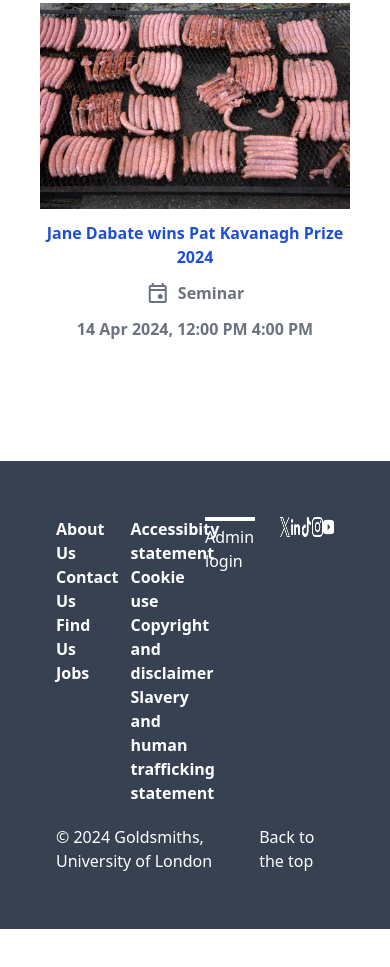
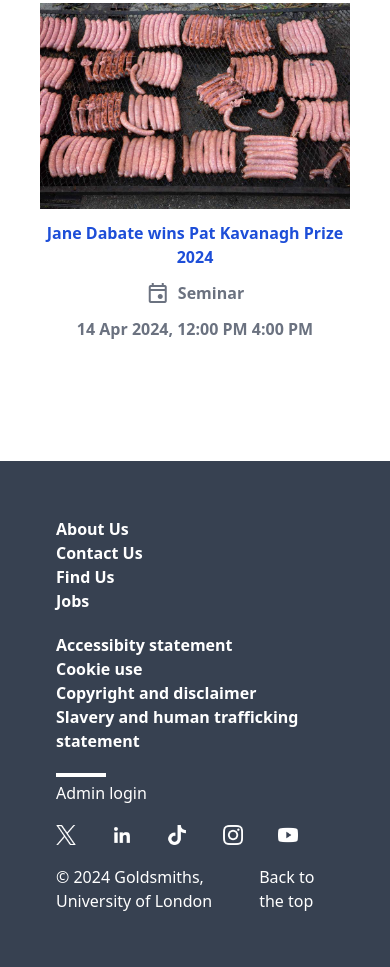
Before and after one commit to KevinRebakure/The-Gym-Cloning-3-Gold.ac.uk, a website: page src/index.html in a window 390 px wide. Shown: the part 3801-4768 px from the top of the page. Before the commit the page ends 4730 px from the top, so only its background shows below. Drawn offline with nearby package versions, Linux system fonts and the light colour scheme.

Commit message:
footer respomsive
The whole website is responsive. Desktop and mobile. There are a lot flaws though and bad fixes.

```diff
--- a/src/index.html
+++ b/src/index.html
@@ -423,7 +423,7 @@
         </article>
       </section>
       <!-- footer  -->
-      <footer class="bg-gray-700 text-white p-14 grid grid-cols-4 gap-5">
+      <footer class="bg-gray-700 text-white p-14 grid sm:grid-cols-2 lg:grid-cols-4 gap-5">
         <ul>
           <li class="hover:text-yellow-500 font-semibold">About Us</li>
           <li class="hover:text-yellow-500 font-semibold">Contact Us</li>
@@ -448,14 +448,14 @@
           ></div>
           <p>Admin login</p>
         </div>
-        <div class="grid grid-cols-5">
+        <div class="grid grid-cols-5 sm:col-start-1 sm:col-end-2 lg:col-start-4 lg:col-end-5">
           <img class="w-5 h-5" src="assets/images/twitter.png" alt="" />
           <img class="w-5 h-5" src="assets/images/linkedin.png" alt="" />
           <img class="w-5 h-5" src="assets/images/tiktok.png" alt="" />
           <img class="w-5 h-5" src="assets/images/instagram.png" alt="" />
           <img class="w-5 h-5" src="assets/images/youtube.png" alt="" />
         </div>
-        <div class="flex justify-between col-span-4">
+        <div class="flex justify-between sm:col-span-2 lg:col-span-4">
           <p>© 2024 Goldsmiths, University of London</p>
           <a href="#" class="hover:text-yellow-500">Back to the top</a>
         </div>
```
Also changed, not shown: src/styles/output.css.
